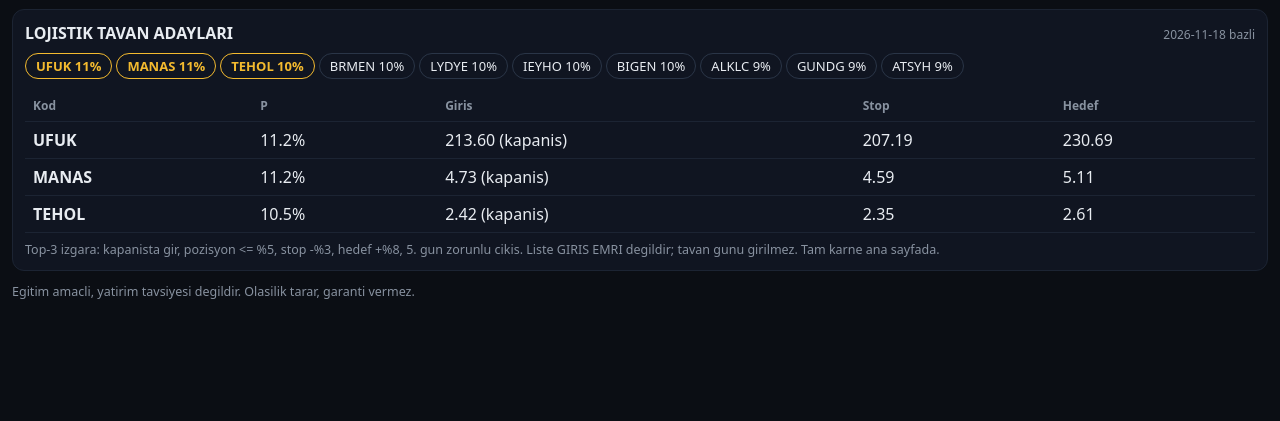
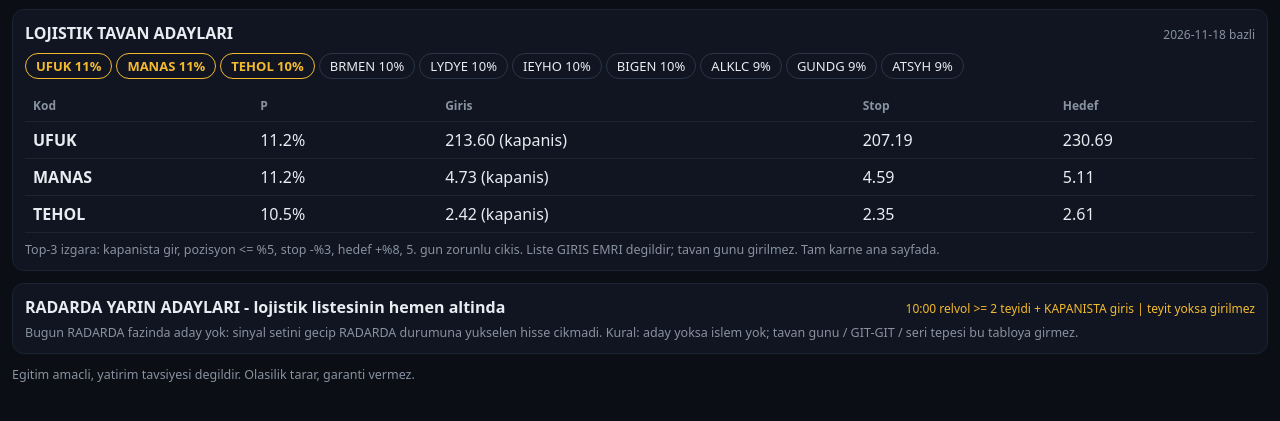
Before and after one commit to turfur/bist-radar, a plain HTML site: page adaylar.html in a window 1280 px wide. Shown: the part 127-548 px from the top of the page. Drawn offline with Linux system fonts and the light colour scheme.

Commit message:
18.11 taramasi + RADARDA bos durum blogu (aday yoksa islem yok)

```diff
--- a/adaylar.html
+++ b/adaylar.html
@@ -8,4 +8,7 @@
 </table>
 <div class="leg">Top-3 izgara: kapanista gir, pozisyon &lt;= %5, stop -%3, hedef +%8, 5. gun zorunlu cikis. Liste GIRIS EMRI degildir; tavan gunu girilmez. Tam karne ana sayfada.</div></div>
 
+<div class="card"><div class="h"><b>RADARDA YARIN ADAYLARI - lojistik listesinin hemen altinda</b><span class="d" style="color:#F3BA2F">10:00 relvol &gt;= 2 teyidi + KAPANISTA giris | teyit yoksa girilmez</span></div>
+<div class="leg">Bugun RADARDA fazinda aday yok: sinyal setini gecip RADARDA durumuna yukselen hisse cikmadi. Kural: aday yoksa islem yok; tavan gunu / GIT-GIT / seri tepesi bu tabloya girmez.</div></div>
+
 <div class="leg">Egitim amacli, yatirim tavsiyesi degildir. Olasilik tarar, garanti vermez.</div></body></html>
```
Also changed, not shown: index.html (+2 -0 lines).
